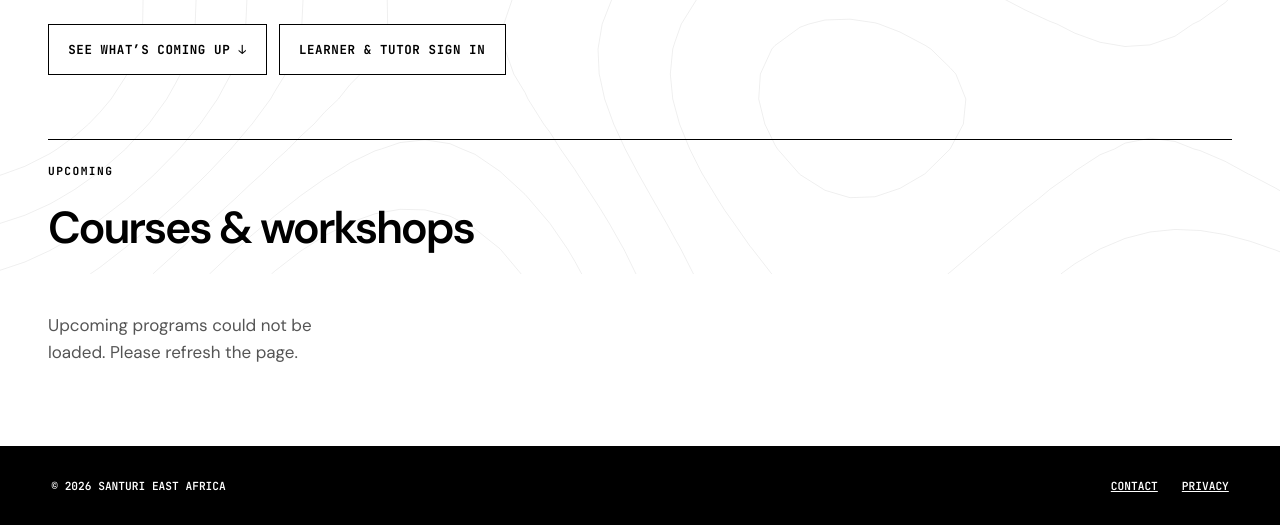
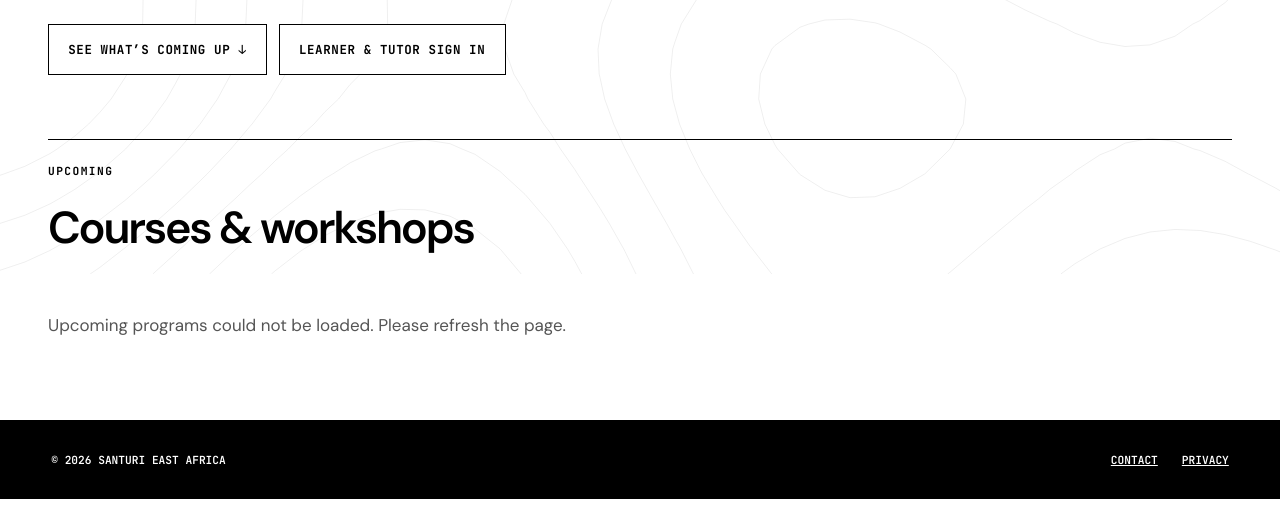
Before and after one commit to Kimina-Santuri/santuri-learning-portal, a website with bundled scripts: page index.html in a window 1280 px wide. Shown: the part 526-1051 px from the top of the page. After the commit the page ends 1025 px from the top, so only its background shows below. Built offline with nearby package versions, Linux system fonts and the light colour scheme.

Commit message:
Let the empty landing-page message span the poster grid
Co-Authored-By: Claude Opus 5.5 <noreply@anthropic.com>

```diff
--- a/assets/css/portal.css
+++ b/assets/css/portal.css
@@ -48,3 +48,4 @@ details{margin-bottom:1rem}summary{cursor:pointer;font-weight:600}
 .listing-fields{border:1px solid var(--line);padding:1rem 1.1rem;margin:0}.listing-fields legend{font:600 .7rem var(--mono);text-transform:uppercase;padding:0 .4rem}.listing-fields .form-grid{margin-top:.8rem}
 .tutor-pick-actions{align-self:end;align-items:center}
 #tutor-pick{margin-bottom:1.5rem;padding-bottom:1.5rem;border-bottom:1px solid var(--line)}
+.poster-grid>.empty-state,.poster-grid>.muted{grid-column:1/-1}
```
